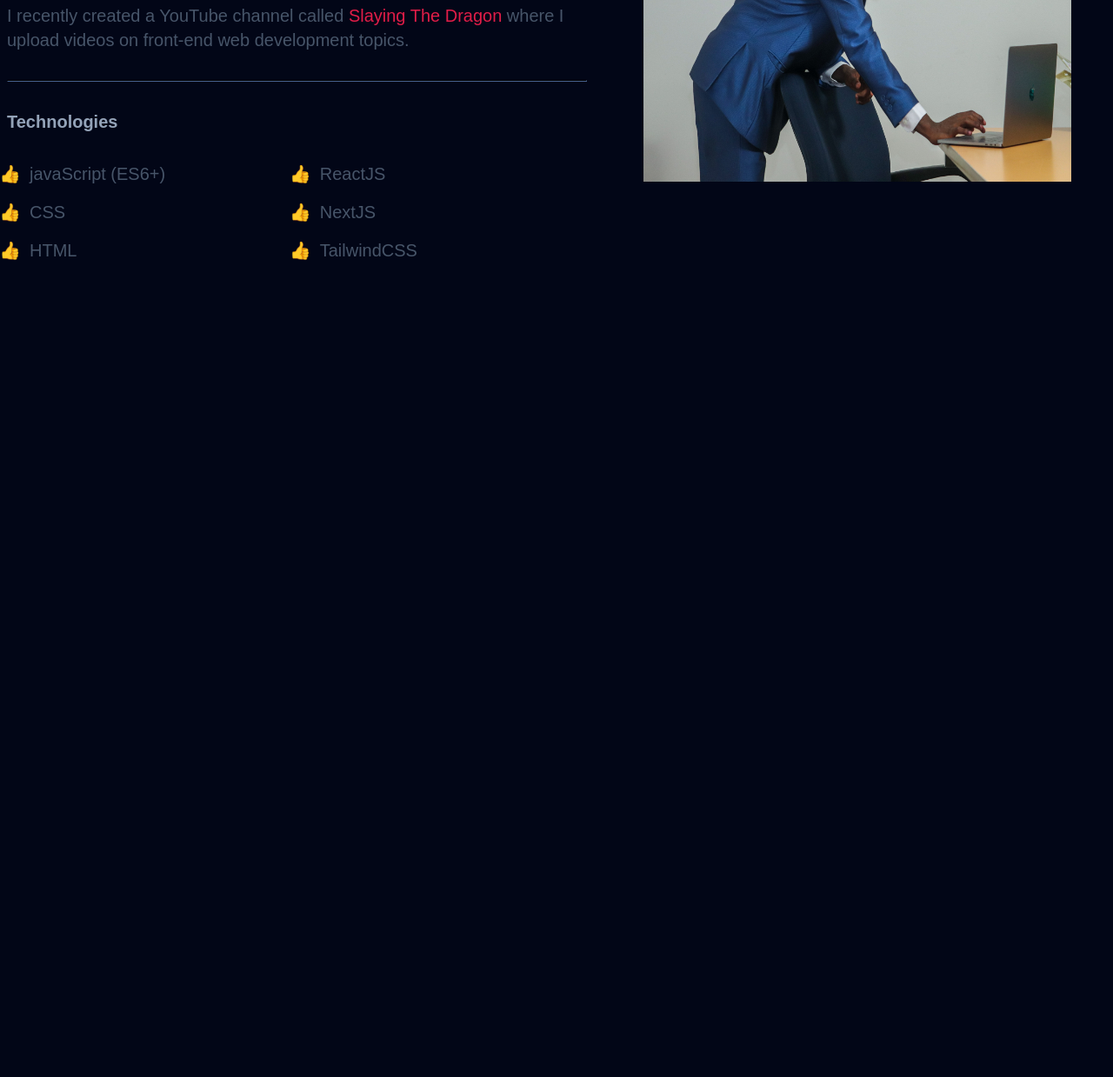
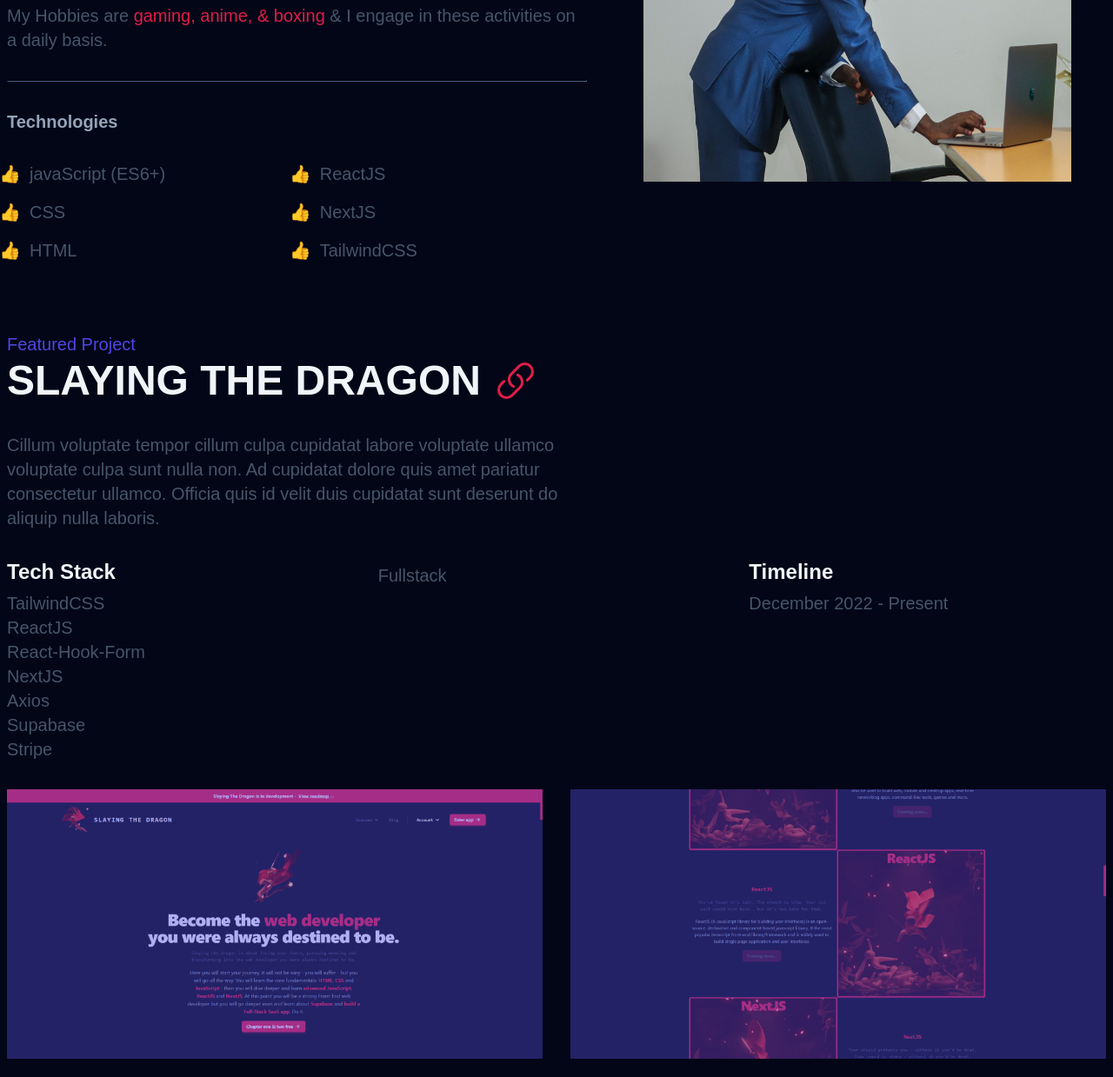
Before and after one commit to KANAIANDERSON/Html-css-course, a website built with Vite: page portfolio/index.html in a window 1280 px wide. Shown: the part 1193-2432 px from the top of the page at 87% size. Before the commit the page ends 1495 px from the top, so only its background shows below. Built offline with nearby package versions, Linux system fonts and the light colour scheme; a web font is replaced by a local one.

Commit message:
Added the Featured project section

```diff
--- a/portfolio/index.html
+++ b/portfolio/index.html
@@ -9,7 +9,9 @@
     <link rel="stylesheet" href="styles/utils.css" />
     <link rel="stylesheet" href="styles/components/header.css" />
     <link rel="stylesheet" href="styles/components/hero.css" />
-    <link rel="stylesheet" href="styles/components/about.css">
+    <link rel="stylesheet" href="styles/components/about.css" />
+    <link rel="stylesheet" href="styles/components/featured.css" />
+    <link rel="stylesheet" href="styles/components/work.css" />
     <link
       href="https://api.fontshare.com/v2/css?f[]=general-sans@500,600,400,700&display=swap"
       rel="stylesheet"
@@ -88,18 +90,18 @@
           <p class="about__description">
             Hello there! I'm Kanai, a
             <strong> Frontend / Fullstack-JavaScript </strong>
-            developer based near San Francisco. I wake up in the morning, grab a cup
-            of timmies coffee, open up my laptop and build things that live on
-            the web all day, everyday.
+            developer based near San Francisco. I wake up in the morning, grab a
+            cup of timmies coffee, open up my laptop and build things that live
+            on the web all day, everyday.
           </p>
           <p class="about__description">
             People who know me say I'm obsessed, that's fair, I am very driven
             and love learning new things.
           </p>
           <p class="about__description">
-            I recently created a YouTube channel called
-            <a>Slaying The Dragon </a> where I upload videos on front-end web
-            development topics.
+            My Hobbies are
+            <a>gaming, anime, & boxing </a> & I engage in these activities on a
+            daily basis.
           </p>
           <hr class="about__hr" />
           <h3 class="about__subtitle">Technologies</h3>
@@ -117,11 +119,134 @@
           </div>
         </div>
         <div class="about__img-wrapper">
-          <img class="about__img" src="/portfolio/public/About-photo.jpeg" alt="Profile Picture">
+          <img
+            class="about__img"
+            src="/portfolio/public/About-photo.jpeg"
+            alt="Profile Picture"
+          />
         </div>
       </section>
-      <!-- <section></section> -->
-      <!-- <section></section> -->
+      <section class="featured container section">
+        <h3 class="featured__subtitle">Featured project</h3>
+        <div class="featured__wrapper">
+          <h2 class="featured__title">Slaying The Dragon</h2>
+          <a class="featured__link" href="#">
+            <svg
+              xmlns="http://www.w3.org/2000/svg"
+              fill="none"
+              viewBox="0 0 24 24"
+              stroke-width="1.5"
+              stroke="currentColor"
+            >
+              <path
+                stroke-linecap="round"
+                stroke-linejoin="round"
+                d="M13.19 8.688a4.5 4.5 0 011.242 7.244l-4.5 4.5a4.5 4.5 0 01-6.364-6.364l1.757-1.757m13.35-.622l1.757-1.757a4.5 4.5 0 00-6.364-6.364l-4.5 4.5a4.5 4.5 0 001.242 7.244"
+              />
+            </svg>
+          </a>
+        </div>
+        <p class="featured__description">
+          Cillum voluptate tempor cillum culpa cupidatat labore voluptate
+          ullamco voluptate culpa sunt nulla non. Ad cupidatat dolore quis amet
+          pariatur consectetur ullamco. Officia quis id velit duis cupidatat
+          sunt deserunt do aliquip nulla laboris.
+        </p>
+        <div class="featured__info-container">
+          <div>
+            <h3 class="featured__label">Tech stack</h3>
+            <ul class="featured__tech-stack">
+              <li class="featured__info">TailwindCSS</li>
+              <li class="featured__info">ReactJS</li>
+              <li class="featured__info">React-hook-form</li>
+              <li class="featured__info">NextJS</li>
+              <li class="featured__info">Axios</li>
+              <li class="featured__info">Supabase</li>
+              <li class="featured__info">Stripe</li>
+            </ul>
+          </div>
+          <div>
+            <h3 class="featured__label"></h3>
+            <p class="featured__info">Fullstack</p>
+          </div>
+          <div>
+            <h3 class="featured__label">Timeline</h3>
+            <p class="featured__info">December 2022 - present</p>
+          </div>
+        </div>
+        <div class="featured__img-container">
+          <div class="featured__img-wrapper">
+            <img
+              src="/portfolio/public/slayingthedragon.png"
+              alt="Slaying The Dragon hero"
+            />
+          </div>
+          <div class="featured__img-wrapper">
+            <img
+              src="/portfolio/public/courses.png"
+              alt="Slaying The Dragon courses"
+            />
+          </div>
+          <div class="featured__img-wrapper">
+            <img
+              src="/portfolio/public/pricing.png"
+              alt="Slaying The Dragon pricing"
+            />
+          </div>
+          <div class="featured__img-wrapper">
+            <img
+              src="/portfolio/public/features.png"
+              alt="Slaying The Dragon features"
+            />
+          </div>
+          <div class="featured__img-wrapper">
+            <img
+              src="/portfolio/public/faq.png"
+              alt="Slaying The Dragon faqs"
+            />
+          </div>
+          <div class="featured__img-wrapper">
+            <img
+              src="/portfolio/public/blog.png"
+              alt="Slaying The Dragon blog"
+            />
+          </div>
+          <div class="featured__img-wrapper">
+            <img
+              src="/portfolio/public/signin.png"
+              alt="Slaying The Dragon sign-in"
+            />
+          </div>
+          <div class="featured__img-wrapper">
+            <img
+              src="/portfolio/public/app.png"
+              alt="Slaying The Dragon dashboard"
+            />
+          </div>
+        </div>
+      </section>
+      <section class="work container section">
+        <h2 class="work__title">Projects</h2>
+        <p class="work__description">
+          Mollit pariatur tempor nisi dolor non consequat magna cupidatat
+          reprehenderit. Aliquip excepteur ullamco aliquip magna est et commodo
+          deserunt ipsum.
+        </p>
+        <!-- Project 1 -->
+        <h3 class="work__project-title">Wax Motif</h3>
+        <img src="/portfolio/public/waxmoney.png" alt="Wax Motif Website" />
+        <p>
+          Labore magna ut non labore Lorem nisi culpa sint et quis sint. Enim
+          pariatur deserunt do ad exercitation.
+        </p>
+        <p>
+          Ea ut non cupidatat consequat sint elit ipsum culpa dolor cillum
+          commodo. Do esse excepteur cillum deserunt duis incididunt. Eu tempor
+          ullamco aliqua consectetur incididunt anim dolor sunt laboris
+          adipisicing cupidatat sint.
+        </p>
+        <a class="btn" href="#">Website</a>
+      </section>
       <!-- <section></section> -->
     </main>
     <footer></footer>
--- /dev/null
+++ b/portfolio/styles/components/featured.css
@@ -0,0 +1,195 @@
+.featured__subtitle {
+  font-size: var(--sizes-sm);
+  color: var(--clr-indigo);
+  text-transform: capitalize;
+  font-weight: 400;
+}
+
+.featured__wrapper {
+  display: flex;
+  align-items: center;
+  gap: 1rem;
+}
+
+.featured__title {
+  font-size: var(--sizes-2xl);
+  color: var(--clr-light);
+}
+
+.featured__link {
+  width: var(--sizes-2xl);
+  height: var(--sizes-2xl);
+}
+
+.featured__description {
+  max-width: 60ch;
+  color: var(--clr-slate600);
+  font-size: var(--sizes-sm);
+  margin: 1rem 0;
+}
+
+.featured__info-container {
+  display: flex;
+  flex-wrap: wrap;
+  gap: 1rem;
+}
+
+.featured__info-container div {
+  flex: 1;
+  min-width: 250px;
+}
+
+.featured__label {
+  font-size: var(--sizes-base);
+  text-transform: capitalize;
+  margin-bottom: 0.25em;
+}
+
+.featured__tech-stack {
+  padding: 0;
+  list-style: none;
+}
+
+.featured__info {
+  font-size: var(--sizes-sm);
+  color: var(--clr-slate600);
+  text-transform: capitalize;
+}
+
+.featured__img-container {
+  margin-top: 1rem;
+  display: grid;
+  grid-template-columns: repeat(auto-fit, minmax(300px, 1fr));
+  grid-gap: 1rem;
+}
+
+.featured__img-wrapper {
+  position: relative;
+}
+
+.featured__img-wrapper::after {
+  content: '';
+  background-color: rgba(79, 70, 229, 0.4);
+  width: 100%;
+  height: 100%;
+  position: absolute;
+  top: 0;
+  left: 0;
+  z-index: 1;
+  transition: background-color 0.3s;
+}
+
+.featured__img-wrapper:hover::after {
+  background-color: rgba(79, 70, 229, 0.1);
+}
+
+/* xs */
+@media (min-width: 475px) {
+  .featured__subtitle {
+    font-size: var(--sizes-base);
+  }
+
+  .featured__title {
+    font-size: var(--sizes-3xl);
+    text-transform: uppercase;
+  }
+
+  .featured__link {
+    width: var(--sizes-3xl);
+    height: var(--sizes-3xl);
+  }
+
+  .featured__description {
+    font-size: var(--sizes-base);
+    margin: 1.5rem 0;
+  }
+
+  .featured__label {
+    font-size: var(--sizes-lg);
+  }
+  .featured__info {
+    font-size: var(--sizes-base);
+  }
+  .featured__img-container {
+    margin-top: 1.5rem;
+    grid-gap: 1.5rem;
+  }
+}
+
+/* sm */
+@media (min-width: 640px) {
+
+  .featured__img-container {
+    grid-template-columns: repeat(auto-fit, minmax(500px, 1fr));
+  }
+}
+
+/* md */
+/* @media (min-width: 760px) {} */
+
+/* Lg */
+@media (min-width: 1024px) {
+  .featured__subtitle {
+    font-size: var(--sizes-lg);
+  }
+
+  .featured__title {
+    font-size: var(--sizes-4xl);
+  }
+
+  .featured__link {
+    width: var(--sizes-4xl);
+    height: var(--sizes-4xl);
+  }
+
+  .featured__description {
+    font-size: var(--sizes-lg);
+  }
+
+  .featured__label {
+    font-size: var(--sizes-xl);
+  }
+  .featured__info {
+    font-size: var(--sizes-lg);
+  }
+}
+
+/* xL */
+
+
+@media (min-width: 1280px) {
+
+
+  .featured__img-container {
+    margin-top: 2rem;
+    grid-gap: 2rem;
+  }
+
+  .featured__subtitle {
+    font-size: var(--sizes-xl);
+  }
+
+  .featured__title {
+    font-size: var(--sizes-5xl);
+  }
+
+  .featured__link {
+    width: var(--sizes-5xl);
+    height: var(--sizes-5xl);
+  }
+
+  .featured__description {
+    font-size: var(--sizes-xl);
+    margin: 2rem 0;
+  }
+
+  .featured__label {
+    font-size: var(--sizes-2xl);
+  }
+  .featured__info {
+    font-size: var(--sizes-xl);
+  }
+}
+
+/* 2xL */
+/* @media (min-width: 1536px) {}  */
--- /dev/null
+++ b/portfolio/styles/components/work.css
@@ -0,0 +1,65 @@
+.work {
+  text-align: center;
+}
+
+.work__project-title
+
+.work__title {
+  font-size: var(--sizes-2xl);
+  color: var(--clr-light);
+  text-align: center;
+}
+
+.work__description {
+  max-width: 60ch;
+  font-size: var(--sizes-sm);
+  color: var(--clr-slate600);
+  text-align: center;
+  margin: 1rem auto;
+}
+
+
+/* xs */
+@media (min-width: 475px) {
+  .work__title {
+    font-size: var(--sizes-3xl);
+  }
+
+  .work__description {
+    font-size: var(--sizes-base);
+    margin: 1.5rem auto;
+  }
+}
+
+/* sm */
+/* @media (min-width: 640px) {} */
+
+/* md */
+/* @media (min-width: 760px) { } */
+
+/* Lg */
+@media (min-width: 1024px) {
+  .work__title {
+    font-size: var(--sizes-4xl);
+  }
+
+  .work__description {
+    font-size: var(--sizes-lg);
+    margin: 1.5rem auto;
+  }
+}
+
+/* xL */
+@media (min-width: 1280px) {
+  .work__title {
+    font-size: var(--sizes-5xl);
+  }
+
+  .work__description {
+    font-size: var(--sizes-xl);
+    margin: 1.5rem auto;
+  }
+}
+
+/* 2xL */
+/* @media (min-width: 1536px) {}  */
```
Also changed, not shown: portfolio/styles/utils.css (+6 -18 lines), portfolio/public/app.png (added), portfolio/public/artren.png (added), portfolio/public/blog.png (added), portfolio/public/courses.png (added), portfolio/public/drazeforce.png (added), portfolio/public/faq.png (added), portfolio/public/features.png (added), portfolio/public/platformpro.png (added), portfolio/public/portfolio.png (added), portfolio/public/pricing.png (added), portfolio/public/signin.png (added), portfolio/public/slayingthedragon.png (added), portfolio/public/wallysvegan.png (added), 1 more files.
